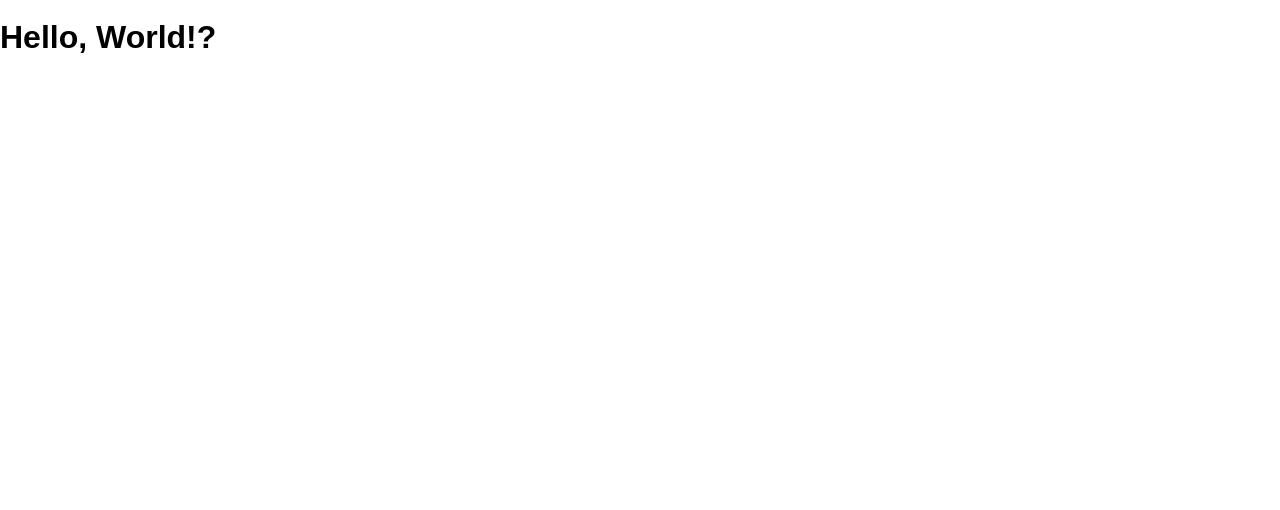
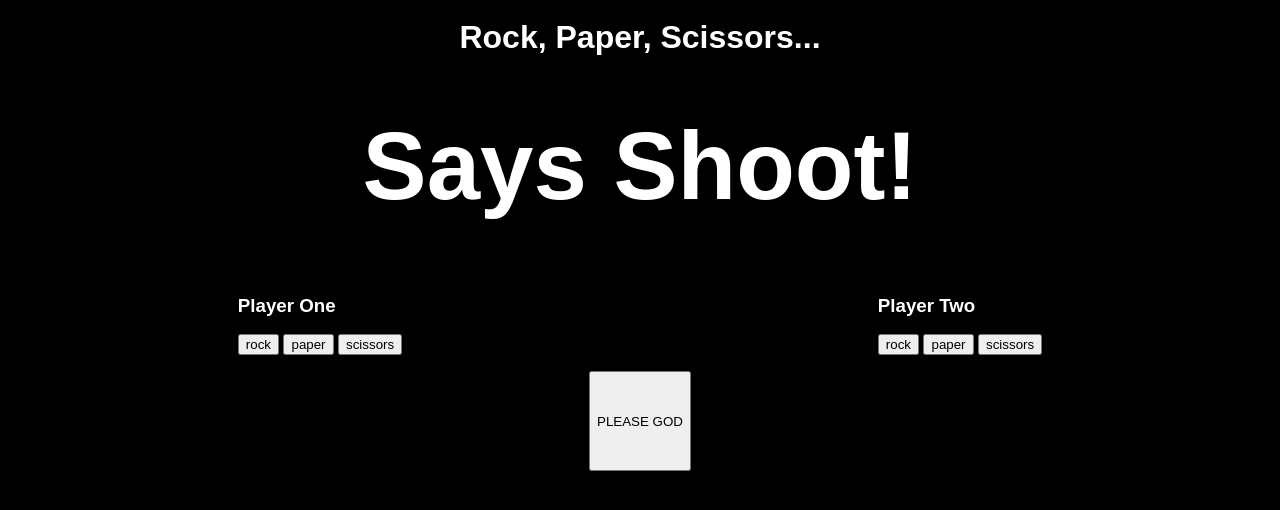
Before and after one commit to JamesEnoch89/saysshoot, a website: page public/index.html in a window 1280 px wide. Drawn offline with Linux system fonts and the light colour scheme.

Commit message:
happy with explorer mode

```diff
--- a/public/index.html
+++ b/public/index.html
@@ -1,13 +1,53 @@
 <!DOCTYPE html>
 <html>
+
 <head lang="en">
   <meta charset="UTF-8">
   <meta name="viewport" content="width=device-width, initial-scale=1">
   <title>SaysShoot</title>
-    <link rel="stylesheet" href="/screen.css">
+  <link rel="stylesheet" href="./screen.css">
 </head>
+
 <body>
-    <h1>Hello, World!</h1>
-    <script src="/main.js" charset="utf-8"></script>
+  <header>
+    <h1>Rock, Paper, Scissors...</h1>
+    <h1 class="larger-font">Says Shoot!</h1>
+  </header>
+  <section class="player-container">
+    <section class="PlayerOne">
+      <h1 class="namePlayerTwo">Player One</h1>
+      <button type="button" onclick="p1rock()">rock</button>
+      <button type="button" onclick="p1paper()">paper</button>
+      <button type="button" onclick="p1scissors()">scissors</button>
+      <section>
+        <ol id="choiceLog1"></ol>
+      </section>
+    </section>
+    <section class="PlayerTwo">
+      <h1 class="namePlayerTwo">Player Two</h1>
+      <button type="button" onclick="p2rock()">rock</button>
+      <button type="button" onclick="p2paper()">paper</button>
+      <button type="button" onclick="p2scissors()">scissors</button>
+    </section>
+  </section>
+  <section class="center-results">
+      <button type="button" onclick="compare(player1Choice, player2Choice)">PLEASE GOD</button>
+  </section>
+  <!-- <section class="center-results">
+      <button type="button" onclick="comparevscomputer(player1Choice, player2Choice)">PLEASE GOD</button>
+  </section>
+  <section class</section> -->
+
+
+
+
+
+
+
+
+
+
+  <script src="./main.js" charset="utf-8"></script>
 </body>
+
 </html>
--- a/public/main.js
+++ b/public/main.js
@@ -1,5 +1,111 @@
-const main = () => {
-  document.querySelector('h1').textContent += '?'
+let player1Choice = null
+let player2Choice = null
+
+const p1rock = () => {
+  console.log("Player 1 has selected rock!");
+  player1Choice = "rock"
 }
 
-document.addEventListener('DOMContentLoaded', main)
+
+const p1paper = () => {
+  console.log("Player 1 has selected paper!");
+  player1Choice = "paper"
+}
+
+
+const p1scissors = () => {
+  console.log("Player 1 has selected scissors!");
+  player1Choice = "scissors"
+}
+
+const p2rock = () => {
+  console.log("Player 2 has selected rock!");
+  player2Choice = "rock"
+}
+
+
+const p2paper = () => {
+  console.log("Player 2 has selected paper!");
+  player2Choice = "paper"
+}
+
+const p2scissors = () => {
+  console.log("Player 2 has selected scissors!");
+  player2Choice = "scissors"
+}
+
+const compare = (player1Choice, player2Choice) => {
+  if (player1Choice === player2Choice) {
+    alert ("The result is a tie!");
+  }
+  if (player1Choice === "rock") {
+    if (player2Choice === "scissors") {
+      alert ("rock wins");
+    } else {
+      alert ("paper wins");
+    }
+  }
+  if (player1Choice === "paper") {
+    if (player2Choice === "rock") {
+      alert ("paper wins");
+    } else {
+      if (player2Choice === "scissors") {
+        alert ("scissors wins");
+      }
+    }
+    if (player1Choice === "scissors") {
+      if (player2Choice === "rock") {
+        alert ("rock wins");
+      } else {
+        if (player2Choice === "paper") {
+          alert ("scissors wins");
+        }
+      }
+    }
+  }
+}
+
+
+// let userChoice =
+// let computerChoice = Math.random();
+// if (computerChoice < 0.34) {
+//     computerChoice = "rock";
+// } else if(computerChoice <= 0.67) {
+//     computerChoice = "paper";
+// } else {
+//     computerChoice = "scissors";
+// }
+
+// var compare = function(player1Choice, computerChoice) {
+//     if(choice1 === choice2) {
+//     return "The result is a tie!";
+// }
+// if(choice1 === "rock") {
+//     if(choice2 === "scissors") {
+//         return "rock wins";
+//     } else {
+//         return "paper wins";
+//     }
+// }
+// if(choice1 === "paper") {
+//     if(choice2 === "rock") {
+//         return "paper wins";
+//     } else {
+//         if(choice2 === "scissors") {
+//             return "scissors wins";
+//     }
+// }
+// if(choice1 === "scissors") {
+//     if(choice2 === "rock") {
+//         return "rock wins";
+//     } else {
+//         if(choice2 === "paper") {
+//             return "scissors wins";
+//         }
+//     }
+// }
+// }
+// };
+// console.log("User Choice: " + userChoice);
+// console.log("Computer Choice: " + computerChoice);
+// compare(userChoice, computerChoice);
--- a/public/screen.css
+++ b/public/screen.css
@@ -6,4 +6,26 @@ body {
   margin: 0;
   min-height: 100%;
   font: 16px / 1 sans-serif;
+  background: black;
+  color: white;
 }
+
+header{
+  text-align: center;
+}
+
+.larger-font{
+  font-size: 600%;
+}
+
+.player-container{
+  display: flex;
+  justify-content: space-around;
+
+}
+
+.center-results {
+  display: flex;
+  justify-content: space-around;
+  height: 100px;
+}
```
Lines whose indentation alone changed are shown as unchanged.
